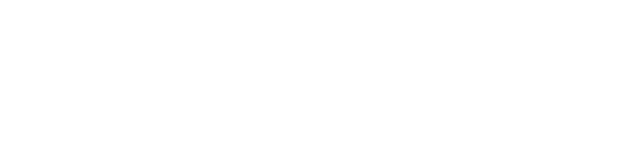
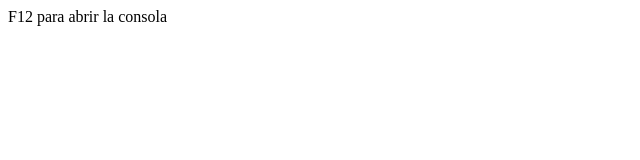
Before and after one commit to Jflores-2019424/Evaluacion2, a plain HTML site: page page1/page1.html in a window 1280 px wide. Shown: the whole page, without its empty margins (0-640 px from the left). Drawn offline with Linux system fonts and the light colour scheme.

Commit message:
pequeño arreglo

```diff
--- a/page1/page1.html
+++ b/page1/page1.html
@@ -8,7 +8,7 @@
 </head>
 <body>
     <div id="text">
-
+        F12 para abrir la consola
     </div>
 </body>
 <script src="page1.js"></script>
```
